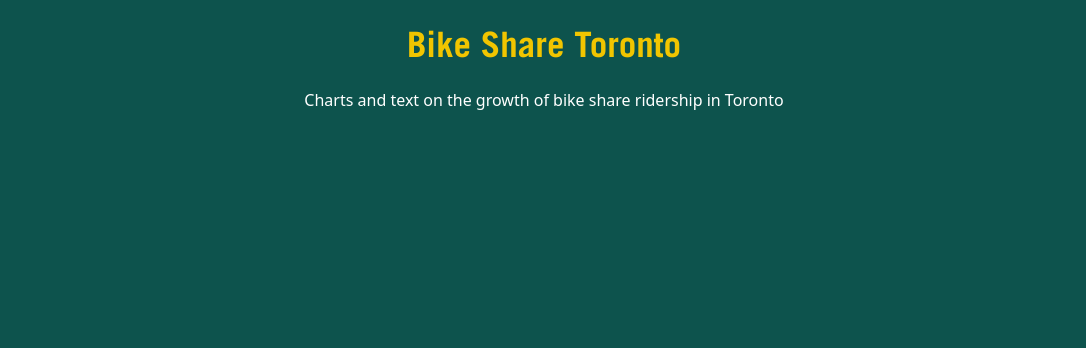
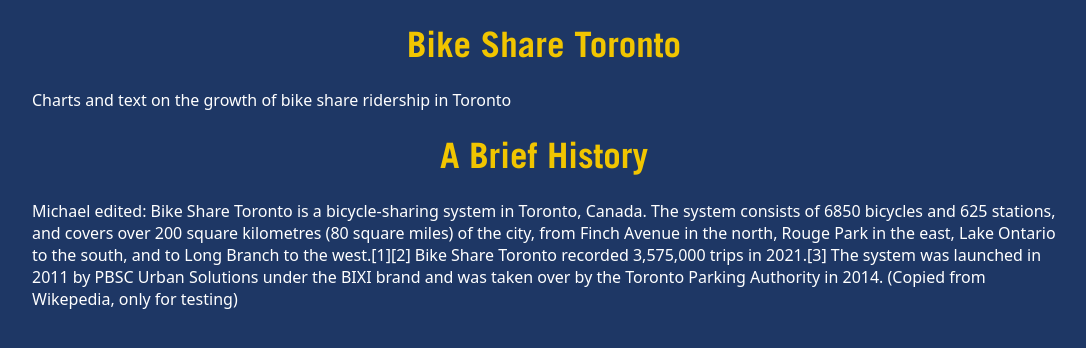
Before and after one commit to schoolofcities/bike-share-toronto, a SvelteKit app: page / in a window 1280 px wide. Shown: the top 348 px of the page, without its empty margins (96-1182 px from the left). Built offline with nearby package versions, Linux system fonts and the light colour scheme.

Commit message:
Michael edited the page
1. changed background colour to dark blue (just trying things out)
2. added a heading "brief history"
3. added text (copied from wikepedia, will remove later)

```diff
--- a/src/app.html
+++ b/src/app.html
@@ -6,9 +6,12 @@
 		<meta name="viewport" content="width=device-width" />
 		<title>Bike Share Toronto | School of Cities</title>
 		%sveltekit.head%
+	</head>
 
-	</head>
 	<body data-sveltekit-preload-data="hover">
 		<div style="display: contents">%sveltekit.body%</div>
+
+
+
 	</body>
 </html>
--- a/src/routes/+page.svelte
+++ b/src/routes/+page.svelte
@@ -1,6 +1,8 @@
 <script>
 
     import "../assets/global-styles.css"
+    let name = "Michael"
+
 
 </script>
 
@@ -11,6 +13,8 @@
     <h1>Bike Share Toronto</h1>
 
     <p>Charts and text on the growth of bike share ridership in Toronto</p>
+    <h1> A Brief History </h1>
+    <p> {name} edited: Bike Share Toronto is a bicycle-sharing system in Toronto, Canada. The system consists of 6850 bicycles and 625 stations, and covers over 200 square kilometres (80 square miles) of the city, from Finch Avenue in the north, Rouge Park in the east, Lake Ontario to the south, and to Long Branch to the west.[1][2] Bike Share Toronto recorded 3,575,000 trips in 2021.[3] The system was launched in 2011 by PBSC Urban Solutions under the BIXI brand and was taken over by the Toronto Parking Authority in 2014. (Copied from Wikepedia, only for testing)</p>
 
 </main>
 
@@ -21,7 +25,7 @@
     :global(body) {
 		padding: 0px;
 		margin: 0px;
-		background-color: var(--brandDarkGreen);
+		background-color: var(--brandDarkBlue);
 	}
 
 	main {
@@ -41,6 +45,9 @@
         /* should pick a consistent font here probably */
         font-family: system-ui, -apple-system, BlinkMacSystemFont, 'Segoe UI', Roboto, Oxygen, Ubuntu, Cantarell, 'Open Sans', 'Helvetica Neue', sans-serif;
         color: var(--brandWhite);
+        text-align: left;
+        padding-left: 10%;
+        padding-right: 10%;
     }
 
 </style>
```
